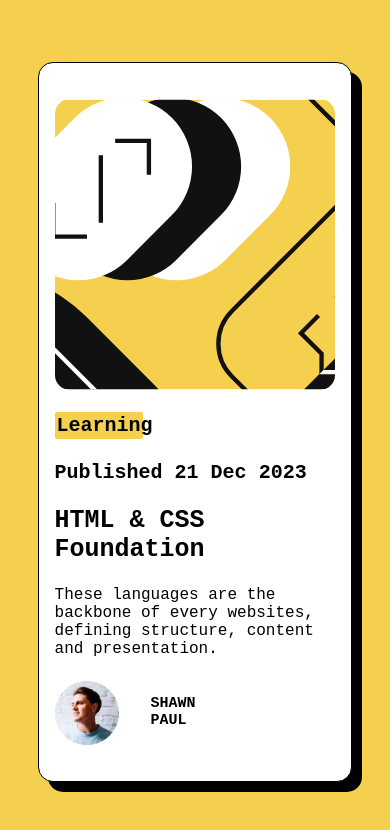
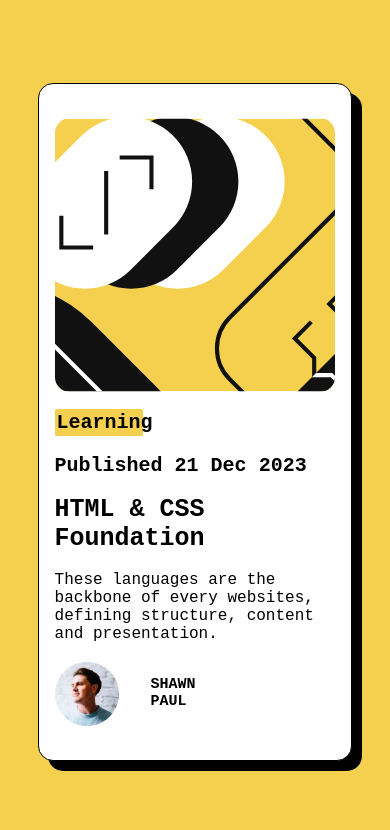
Before and after one commit to Kachi003/Day-1-100DaysOfCode, a plain HTML site: page index.html in a window 390 px wide. Drawn offline with Linux system fonts and the light colour scheme; a script that the page names is missing.

Commit message:
heights adjustment

```diff
--- a/styles.css
+++ b/styles.css
@@ -78,5 +78,5 @@ body {width:100vw;
 }
 
 @media screen and (max-width: 411px) {.subcontainer {width:80%;
-                                                     height:85%;}
+                                                     height:80%;}
                                           }
```
